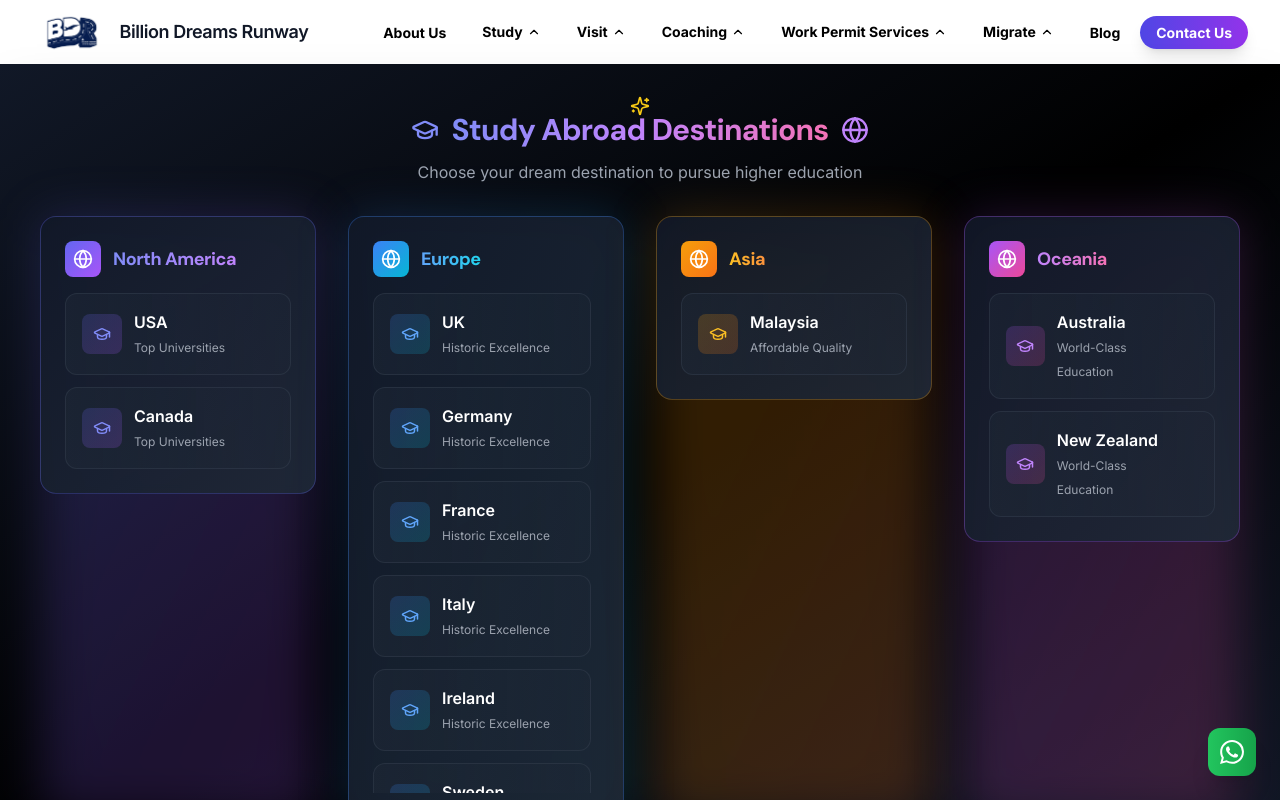
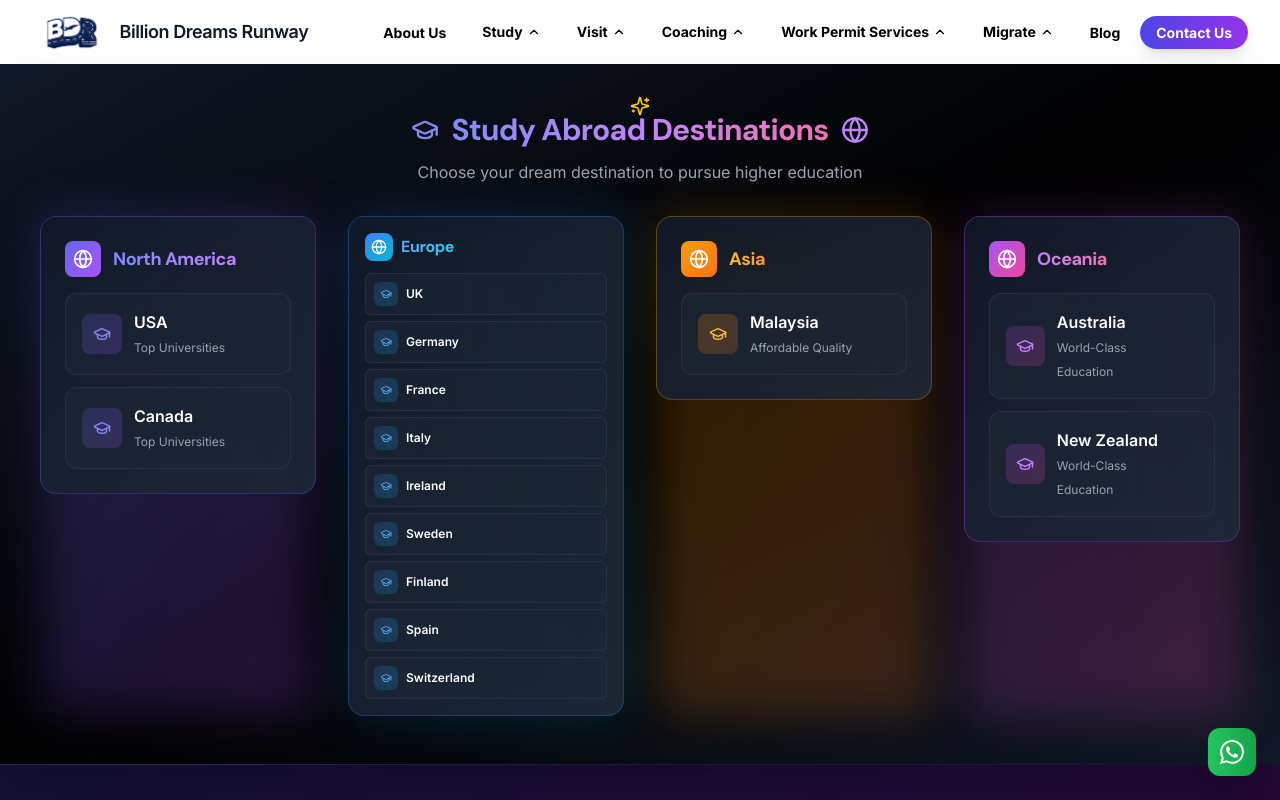
Before and after one commit to octaleadsprivatelimited-cloud/billiondreams, a React (Vite) app in the folder client/: page /lets-start-your-journey in a window 1280 px wide. Both pictures are taken after a click on the button "Study". Shown: the top 800 px of the page. Built offline with nearby package versions, Linux system fonts and the light colour scheme.

Commit message:
Fix Europe dropdown in Study menu: make all countries visible without scrollbar

```diff
--- a/client/src/components/Header.tsx
+++ b/client/src/components/Header.tsx
@@ -311,41 +311,40 @@ const Header: React.FC = () => {
                     className="relative group"
                   >
                     <div className="absolute inset-0 bg-gradient-to-br from-blue-500/20 to-cyan-500/20 rounded-2xl blur-xl group-hover:blur-2xl transition-all duration-500"></div>
-                    <div className="relative bg-gradient-to-br from-gray-900/90 to-gray-800/90 backdrop-blur-sm rounded-2xl p-6 border border-blue-500/30 hover:border-blue-400 transition-all duration-300 hover:shadow-2xl hover:shadow-blue-500/20">
-                      <div className="flex items-center gap-3 mb-4">
-                        <div className="p-2 bg-gradient-to-br from-blue-500 to-cyan-500 rounded-lg">
-                          <Globe className="text-white" size={20} />
+                    <div className="relative bg-gradient-to-br from-gray-900/90 to-gray-800/90 backdrop-blur-sm rounded-2xl p-4 border border-blue-500/30 hover:border-blue-400 transition-all duration-300 hover:shadow-2xl hover:shadow-blue-500/20">
+                      <div className="flex items-center gap-2 mb-3">
+                        <div className="p-1.5 bg-gradient-to-br from-blue-500 to-cyan-500 rounded-lg">
+                          <Globe className="text-white" size={16} />
                         </div>
-                        <h4 className="text-lg font-bold bg-gradient-to-r from-blue-400 to-cyan-400 bg-clip-text text-transparent">
+                        <h4 className="text-base font-bold bg-gradient-to-r from-blue-400 to-cyan-400 bg-clip-text text-transparent">
                           Europe
                         </h4>
                       </div>
-                      <div className="space-y-3 max-h-[500px] overflow-y-auto pr-2 dropdown-scroll">
+                      <div className="grid grid-cols-1 gap-1.5">
                         {menuCategories.study.filter(item => ['UK', 'Germany', 'France', 'Italy', 'Ireland', 'Sweden', 'Finland', 'Spain', 'Switzerland'].includes(item.name)).map((item, index) => (
                           <motion.div
                             key={item.name}
                             initial={{ opacity: 0, x: -20 }}
                             animate={{ opacity: 1, x: 0 }}
                             transition={{ duration: 0.3, delay: 0.25 + index * 0.05 }}
-                            whileHover={{ scale: 1.05, x: 6 }}
+                            whileHover={{ scale: 1.02, x: 4 }}
                           >
                             <Link
                               to={item.path}
                               onClick={() => setActiveDropdown(null)}
-                              className="group/item flex items-center justify-between p-4 rounded-xl bg-gradient-to-r from-gray-800/50 to-gray-800/30 hover:from-blue-500/20 hover:to-cyan-500/20 border border-gray-700/50 hover:border-blue-400/50 transition-all duration-300 hover:shadow-lg"
+                              className="group/item flex items-center justify-between p-2 rounded-md bg-gradient-to-r from-gray-800/50 to-gray-800/30 hover:from-blue-500/20 hover:to-cyan-500/20 border border-gray-700/50 hover:border-blue-400/50 transition-all duration-300 hover:shadow-lg"
                             >
-                              <div className="flex items-center gap-3">
-                                <div className="w-10 h-10 rounded-lg bg-gradient-to-br from-blue-500/20 to-cyan-500/20 flex items-center justify-center group-hover/item:scale-110 transition-transform duration-300">
-                                  <GraduationCap className="text-blue-400" size={18} />
+                              <div className="flex items-center gap-2 flex-1 min-w-0">
+                                <div className="w-6 h-6 rounded-md bg-gradient-to-br from-blue-500/20 to-cyan-500/20 flex items-center justify-center group-hover/item:scale-110 transition-transform duration-300 flex-shrink-0">
+                                  <GraduationCap className="text-blue-400" size={12} />
                                 </div>
-                                <div>
-                                  <span className="text-base font-semibold text-white group-hover/item:text-blue-300 transition-colors block">
+                                <div className="flex-1 min-w-0">
+                                  <span className="text-xs font-semibold text-white group-hover/item:text-blue-300 transition-colors block truncate">
                                     {item.name}
                                   </span>
-                                  <span className="text-xs text-gray-400 group-hover/item:text-gray-300">Historic Excellence</span>
                                 </div>
                               </div>
-                              <ArrowRight size={16} className="text-blue-400 opacity-0 group-hover/item:opacity-100 transform translate-x-[-8px] group-hover/item:translate-x-0 transition-all duration-300" />
+                              <ArrowRight size={10} className="text-blue-400 opacity-0 group-hover/item:opacity-100 transform translate-x-[-4px] group-hover/item:translate-x-0 transition-all duration-300 flex-shrink-0 ml-1.5" />
                             </Link>
                           </motion.div>
                         ))}
--- a/client/src/index.css
+++ b/client/src/index.css
@@ -68,6 +68,33 @@ code {
 
 .dropdown-scroll::-webkit-scrollbar-thumb:hover {
   background: rgba(59, 130, 246, 0.7);
+}
+
+/* Custom scrollbar for Europe dropdown */
+.custom-scrollbar::-webkit-scrollbar {
+  width: 6px;
+}
+
+.custom-scrollbar::-webkit-scrollbar-track {
+  background: rgba(17, 24, 39, 0.3);
+  border-radius: 8px;
+  margin: 4px 0;
+}
+
+.custom-scrollbar::-webkit-scrollbar-thumb {
+  background: linear-gradient(180deg, rgba(59, 130, 246, 0.6) 0%, rgba(6, 182, 212, 0.6) 100%);
+  border-radius: 8px;
+  border: 1px solid rgba(17, 24, 39, 0.2);
+}
+
+.custom-scrollbar::-webkit-scrollbar-thumb:hover {
+  background: linear-gradient(180deg, rgba(59, 130, 246, 0.8) 0%, rgba(6, 182, 212, 0.8) 100%);
+}
+
+/* Firefox scrollbar */
+.custom-scrollbar {
+  scrollbar-width: thin;
+  scrollbar-color: rgba(59, 130, 246, 0.6) rgba(17, 24, 39, 0.3);
 }
 
 /* Custom animations */
```
